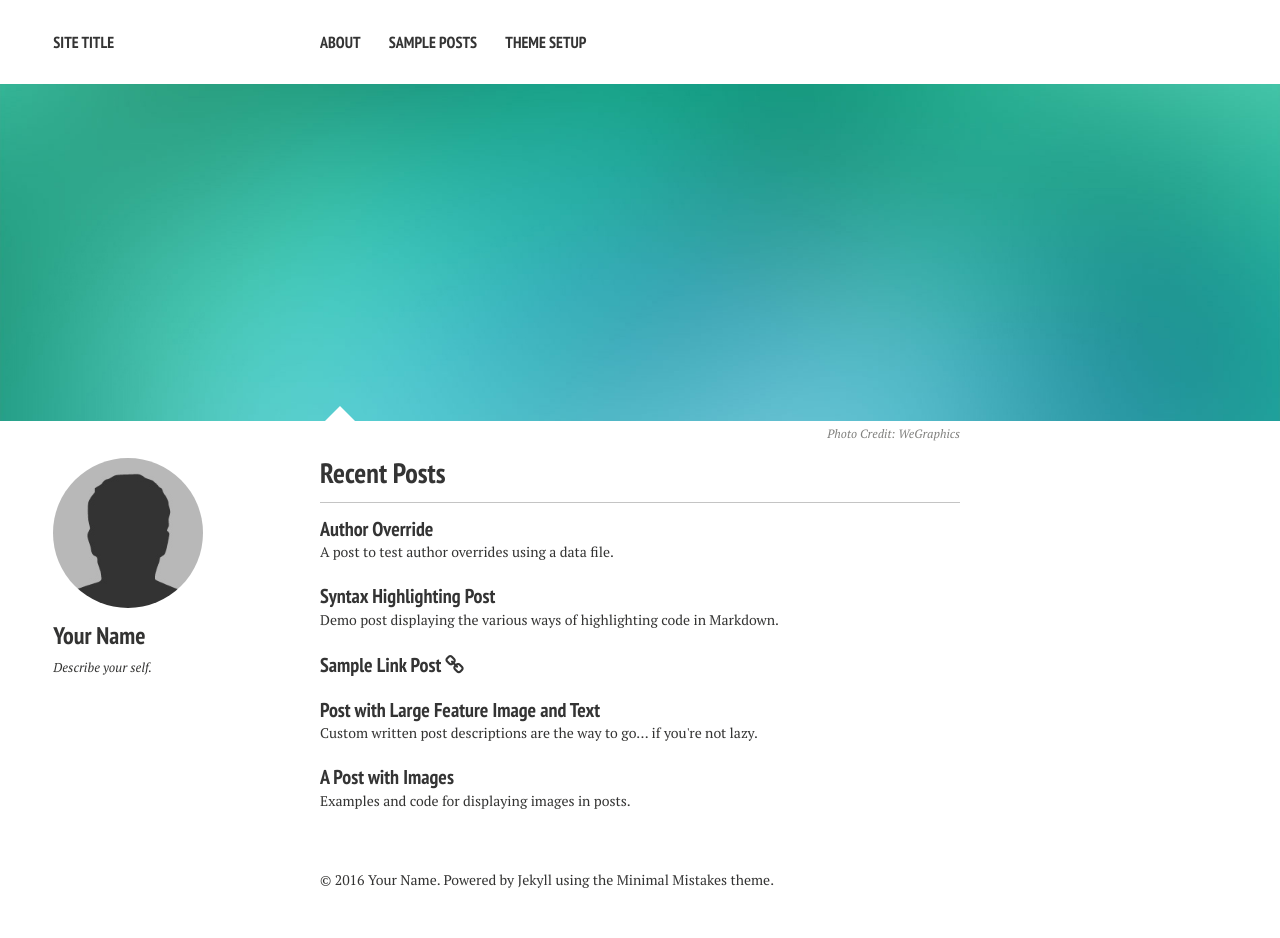
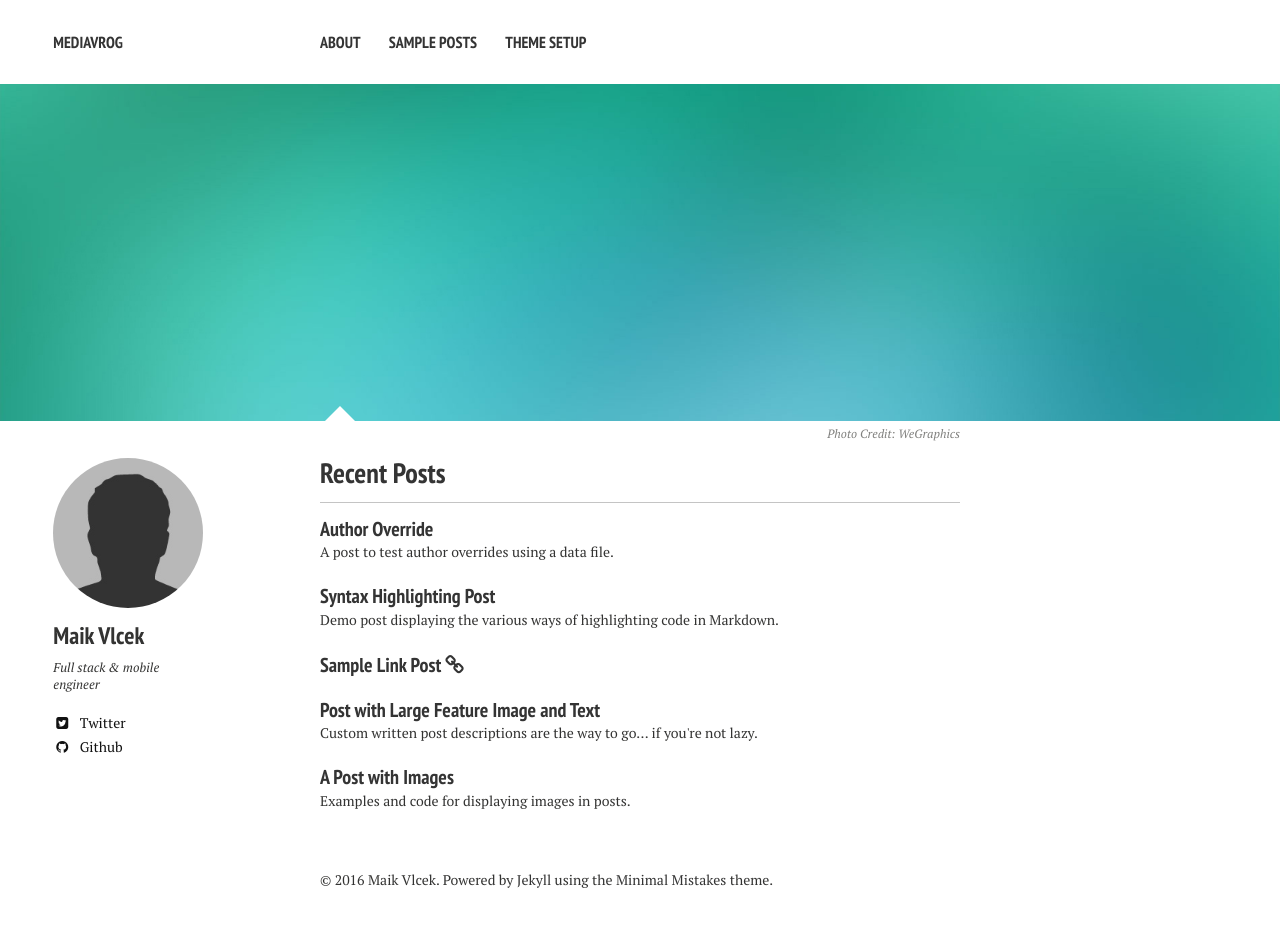
Before and after one commit to mediavrog/mediavrog.github.io, a Jekyll site: the page built from index.md, in a window 1280 px wide. Built offline with Jekyll 4.4.1, drawn with Linux system fonts in a browser that asks for light colours; nearby versions of some CDN libraries.

Commit message:
Update _config.yml

```diff
--- a/_config.yml
+++ b/_config.yml
@@ -1,6 +1,6 @@
 # Site wide configuration
 
-title:            Site Title
+title:            mediavrog
 locale:           en_US
 url:
 
@@ -41,21 +41,21 @@ titlecase: true
 
 # Site owner
 owner:
-  name: Your Name
+  name: Maik Vlcek
   avatar: bio-photo.jpg
-  bio: "Describe your self."
+  bio: "Full stack & mobile engineer"
   email:
   disqus-shortname:
-  twitter: #username
+  twitter: mediavrog
   facebook: #username
   google:
     plus: #username
-    analytics:
+    analytics: UA-1304393-2
     verify:
     ad-client:
     ad-slot:
   bing-verify:
-  github: #username
+  github: mediavrog
   stackoverflow: #123456/username   from a "http://stackoverflow.com/users/123456/username" link
   linkedin: #username
   xing: #username
```
